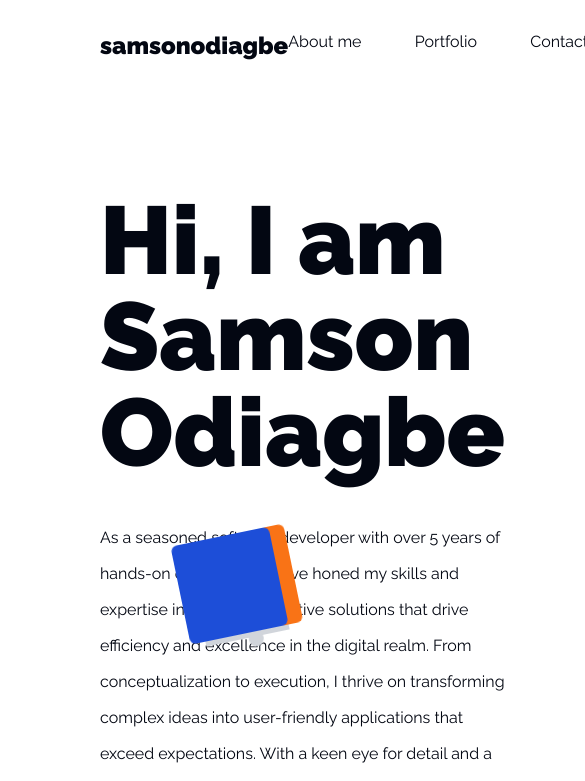
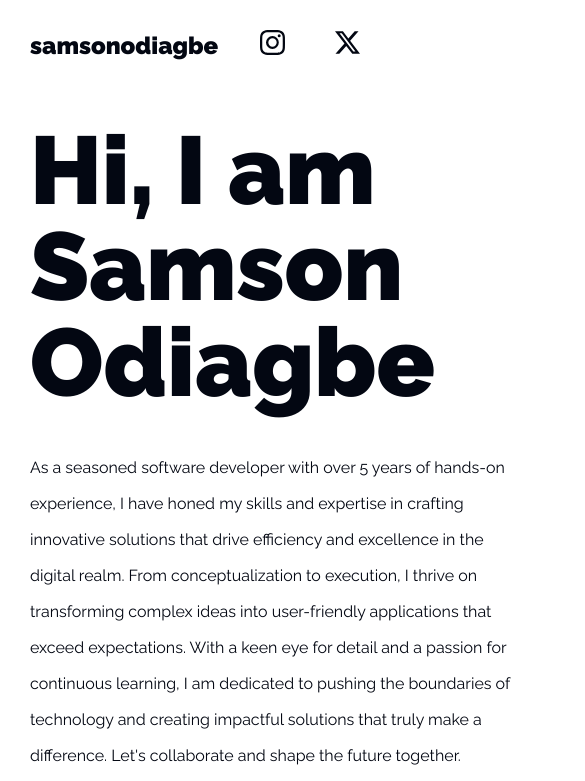
Before and after one commit to sammyodiagbe/samsonodiagbe, a Next.js app: page / in a window 390 px wide. Shown: the top 781 px of the page, 585 px wide, since content can reach past the window. Built offline with nearby package versions, Linux system fonts and the light colour scheme.

Commit message:
responsive design

```diff
--- a/src/app/page.tsx
+++ b/src/app/page.tsx
@@ -2,13 +2,15 @@
 import CustomButton from "@/components/app-ui/button";
 import FormComponent from "@/components/app-ui/formComponent";
 import ProjectComponent from "@/components/app-ui/projectCard";
-import { Button } from "@/components/ui/button";
 import { portfolioData } from "@/lib/data";
 
 export default function Home() {
   return (
     <>
-      <header className="grid grid-cols-2 gap-[20px] p-[100px]" id="about-me">
+      <header
+        className="p-[30px] grid lg:grid-cols-2 lg:gap-[20px] lg:p-[100px]"
+        id="about-me"
+      >
         <section className="grid gap-[40px]">
           <h1 className="text-8xl font-black">
             Hi, I am <br />
@@ -38,7 +40,7 @@
         <h1 className="text-8xl font-black w-[700px] text-center mx-auto mb-[100px]">
           Some of my projects
         </h1>
-        <div className="grid grid-cols-3 gap-[30px]">
+        <div className="grid md:grid-cols-2 lg:grid-cols-3 gap-[30px]">
           {portfolioData.map((p) => {
             const { name, detail, img, url } = p;
             return (
@@ -54,7 +56,7 @@
         </div>
       </div>
       <div
-        className="p-[100px] grid grid-cols-[1fr_700px] gap-[20px]"
+        className="grid p-[30px] lg:p-[100px]  lg:grid-cols-[1fr_700px] gap-[20px]"
         id="contact"
       >
         <section className="grid gap-[30px]">
--- a/src/components/navbar.tsx
+++ b/src/components/navbar.tsx
@@ -4,10 +4,10 @@
 
 const NavbarComponent = () => {
   return (
-    <nav className="flex justify-between px-[100px] py-[30px] sticky top-0 bg-white z-20">
+    <nav className="p-[30px] flex justify-between lg:px-[100px] py-[30px] sticky top-0 bg-white z-20">
       <h1 className="font-black text-2xl">samsonodiagbe</h1>
 
-      <ul className="flex min-w-[300px] justify-between">
+      <ul className="hidden lg:flex min-w-[300px] justify-between">
         <li>
           <Link href={"#about-me"}>About me</Link>
         </li>
```
